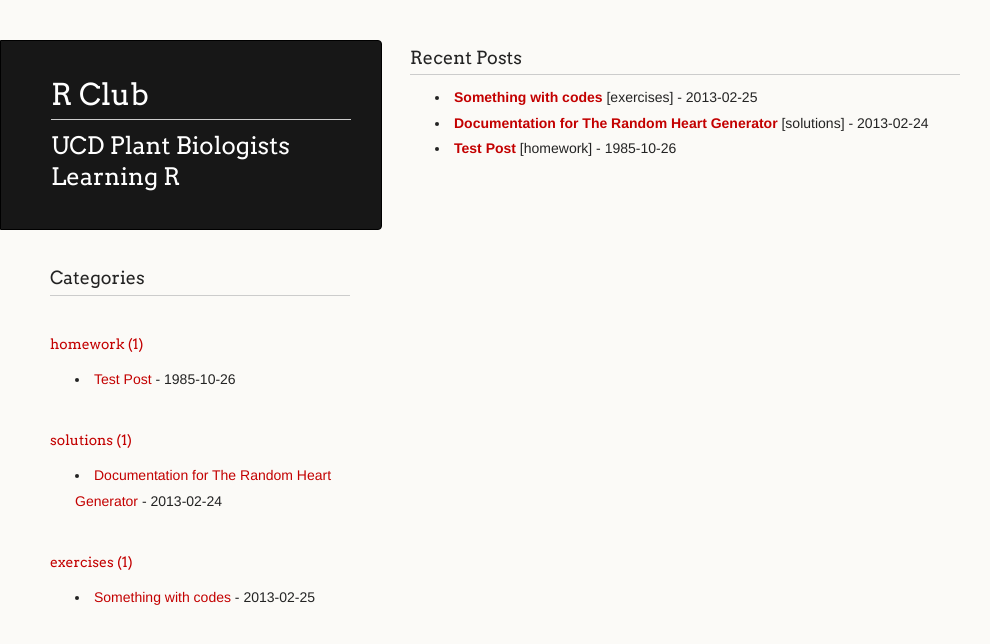
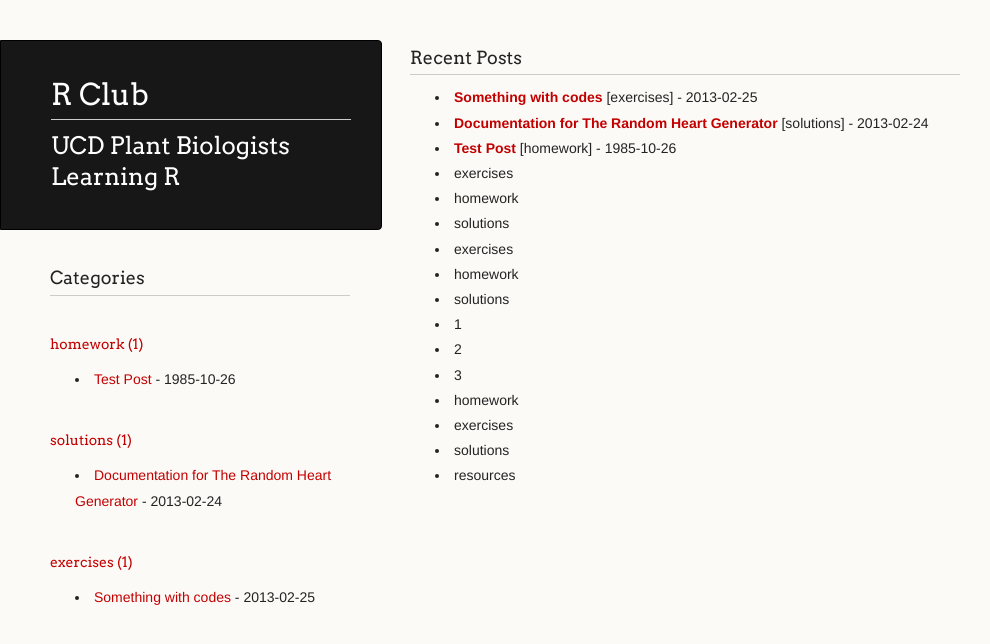
Before and after one commit to mfcovington/gh-pages-test, a Jekyll site: the page built from index.html, in a window 1280 px wide. Shown: the top 644 px of the page, without its empty margins (0-990 px from the left). Built offline with Jekyll 4.4.1, drawn with Linux system fonts in a browser that asks for light colours; Markdown is read by kramdown in place of the engine named in the settings.

Commit message:
testing ways of sorting categories

```diff
--- a/index.html
+++ b/index.html
@@ -1,6 +1,7 @@
 ---
 layout: default
 title: UCD Plant Biologists Learning R
+catorder: ["homework", "exercises", "solutions", "resources"]
 ---
 
 <div class="content">
@@ -12,6 +13,55 @@ title: UCD Plant Biologists Learning R
     <a href="{{ site.baseurl }}{{ post.url }}"><strong>{{ post.title }}</strong></a>{% for cat in post.categories %} [{{ cat }}]{% endfor %}{% for tag in post.tags %} [{{ tag }}]{% endfor %} - {{ post.date | date: "%Y-%m-%d" }}
       </li>
       {% endfor %}
+
+
+
+
+{% capture get_items %}
+  {% for cat in site.categories %}
+    {{ cat | first }}
+  {% endfor %}
+{% endcapture %}
+{% capture num_words %}
+  {{ get_items | split:' ' | join:' ' | number_of_words }}
+{% endcapture %}
+{% for item in (1..num_words) %}
+  <li>{{ get_items | split:' ' | sort | join:' ' | truncatewords:item | remove:'.' | split:' ' | last }}</li>
+{% endfor %}
+
+
+
+
+{% capture get_items %}
+  {% for cat in site.categories %}
+    {{ cat | first }}
+  {% endfor %}
+{% endcapture %}
+{% capture num_words %}
+  {{ get_items | split:' ' | join:' ' | number_of_words }}
+{% endcapture %}
+{% for item in (1..num_words) %}
+  <li>{{ get_items | split:' ' | sort | join:' ' | truncatewords:item | remove:'.' | split:' ' | last }}</li>
+{% endfor %}
+
+{{% array = [1, "two", 3.0] %}}
+{% for item in array %}
+  <li>{{ item }}</li>
+{% endfor %}
+
+
+
+{% for item in (1..num_words) %}
+  <li>{{ item }}</li>
+{% endfor %}
+
+
+{% for cat in page.catorder %}
+  <li>{{ cat }}</li>
+{% endfor %}
+
+
+
     </ul>
   </div>
 </div>
```
